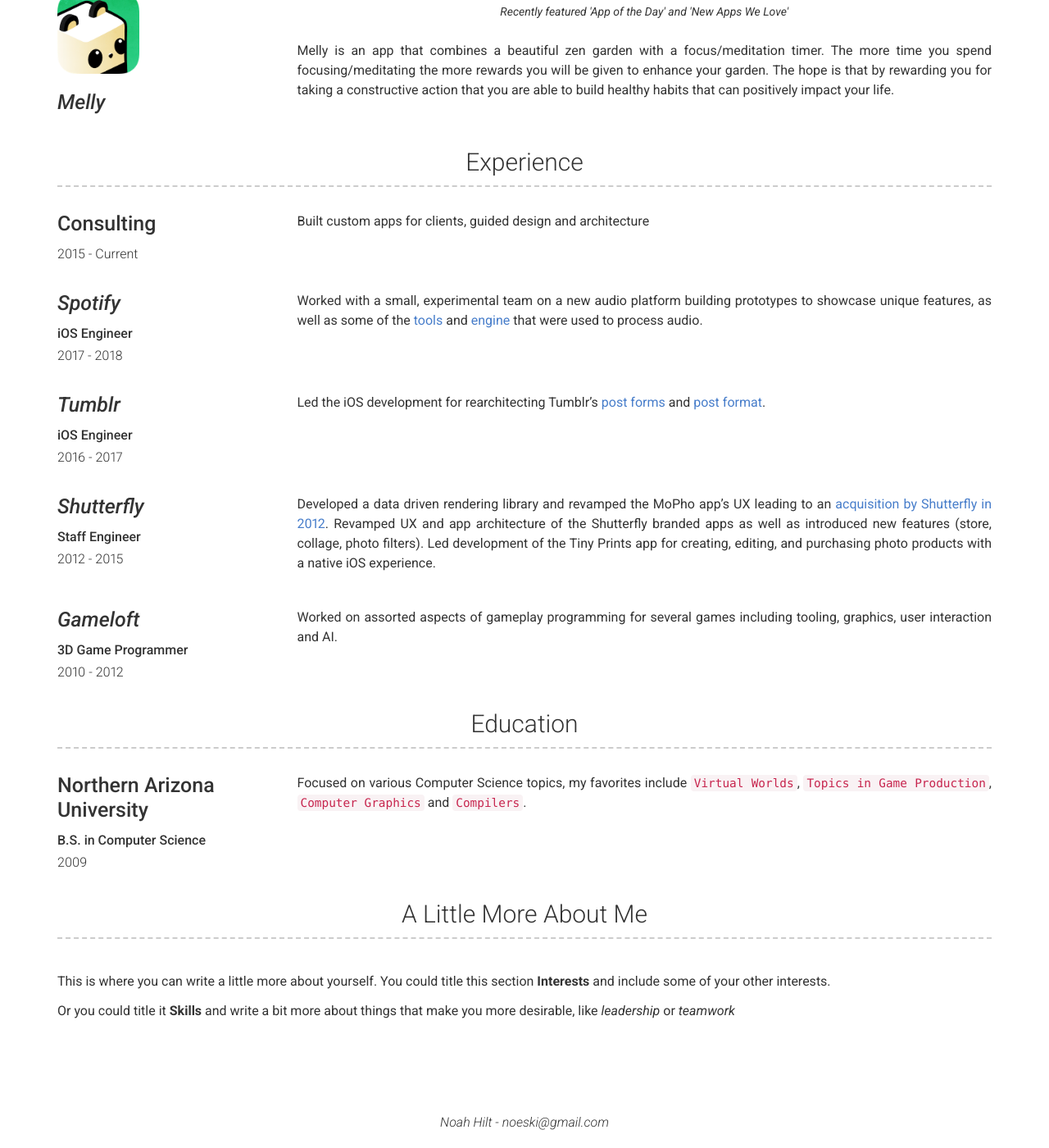
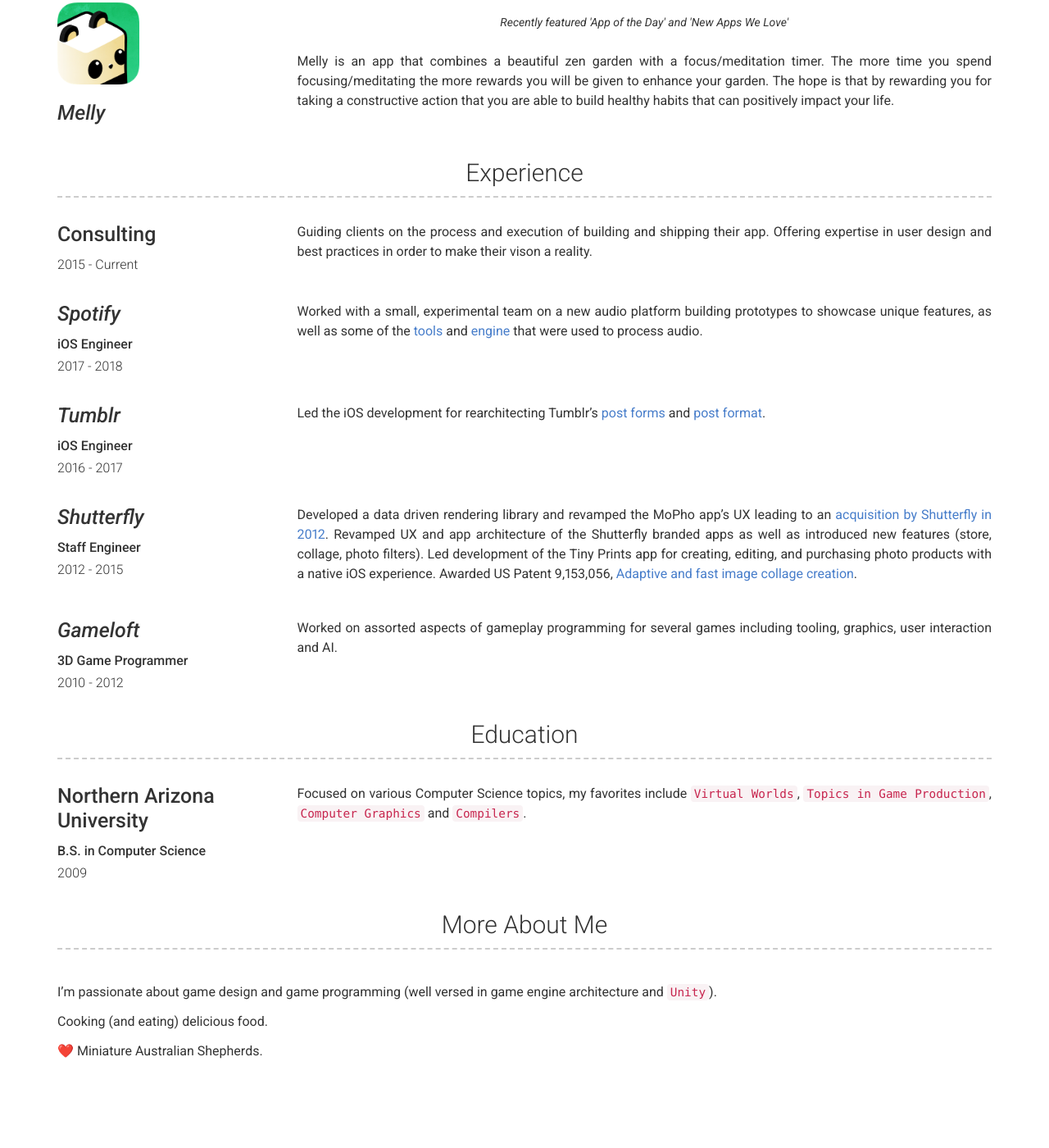
Before and after one commit to Noeski/noeski.github.io, a Jekyll site: the page built from index.md, in a window 1280 px wide and 1400 px high, scrolled down 627 px. Shown: the whole window at 82% size. Built offline with Jekyll 4.4.1, drawn with Linux system fonts in a browser that asks for light colours; some of the changed text lies outside the part shown.

Commit message:
Update config and experience

```diff
--- a/_config.yml
+++ b/_config.yml
@@ -1,11 +1,12 @@
 # Site
-repository: noeski/noahhilt
+repository: noeski/noeski.github.io
 # favicon: Directory of your favicon (eg. images/favicon.ico)(optional)
 
 # Personal info
 name: Noah Hilt
 title: iOS Developer and Consultant
 email: noeski@gmail.com
+website: noeski.com
 
 # Social links
 # twitter_username: noeski
@@ -18,11 +19,10 @@
 about_content: | # this will include new lines to allow paragraphs
   Hi 👋 my name is Noah and I've been an iOS developer for the past 9 years. I have a wide range of experience in every facet of app development, building from the ground up or refactoring ancient codebases. I am a strong believer in pragmatic programming and bringing the user experience to the forefront.
 
-
   My journey began with `C++` → `Objective-C` → `Swift`
 
 # Projects Section
-projects_title: Apps
+projects_title: My Apps
 
 # Experience Section
 # experience_title: Experience #(Use this to override about experience section title)
@@ -31,11 +31,13 @@
 # educaton_title: Education #(Use this to override about education section title)
 
 # More Section
-# more_title: A Little More About Me #(Use this to override about more section title)
+more_title: More About Me
 more_content: | # this will include new lines to allow paragraphs
-  This is where you can write a little more about yourself. You could title this section **Interests** and include some of your other interests.
+  I'm passionate about game design and game programming (well versed in game engine architecture and `Unity`).
 
-  Or you could title it **Skills** and write a bit more about things that make you more desirable, like *leadership* or *teamwork*
+  Cooking (and eating) delicious food.
+
+  ❤️ Miniature Australian Shepherds.
 
 # Footer
 footer_show_references: false
--- a/_data/experience.yml
+++ b/_data/experience.yml
@@ -4,7 +4,7 @@
   #quote: >
   # Short description of the company (optional)
   description: | # this will include new lines to allow paragraphs
-    Built custom apps for clients, guided design and architecture
+    Guiding clients on the process and execution of building and shipping their app. Offering expertise in user design and best practices in order to make their vison a reality.
 
 - company: Spotify
   link: https://www.spotify.com/
@@ -31,8 +31,7 @@
   #quote: >
   # Short description of the company (optional)
   description: | # this will include new lines to allow paragraphs
-    Developed a data driven rendering library and revamped the MoPho app’s UX leading to an [acquisition by Shutterfly in 2012](https://techcrunch.com/2012/09/17/shutterfly-acquires-penguin-digital-makers-of-mobile-photo-print-shop-app-mopho/). Revamped UX and app architecture of the Shutterfly branded apps as well as introduced new features (store, collage, photo filters). Led development of the Tiny Prints app for creating, editing, and purchasing photo products with a native iOS experience.
-
+    Developed a data driven rendering library and revamped the MoPho app’s UX leading to an [acquisition by Shutterfly in 2012](https://techcrunch.com/2012/09/17/shutterfly-acquires-penguin-digital-makers-of-mobile-photo-print-shop-app-mopho/). Revamped UX and app architecture of the Shutterfly branded apps as well as introduced new features (store, collage, photo filters). Led development of the Tiny Prints app for creating, editing, and purchasing photo products with a native iOS experience. Awarded US Patent 9,153,056, [Adaptive and fast image collage creation](https://patents.google.com/patent/US20140307980).
 
 - company: Gameloft
   link: https://www.gameloft.com/
```
